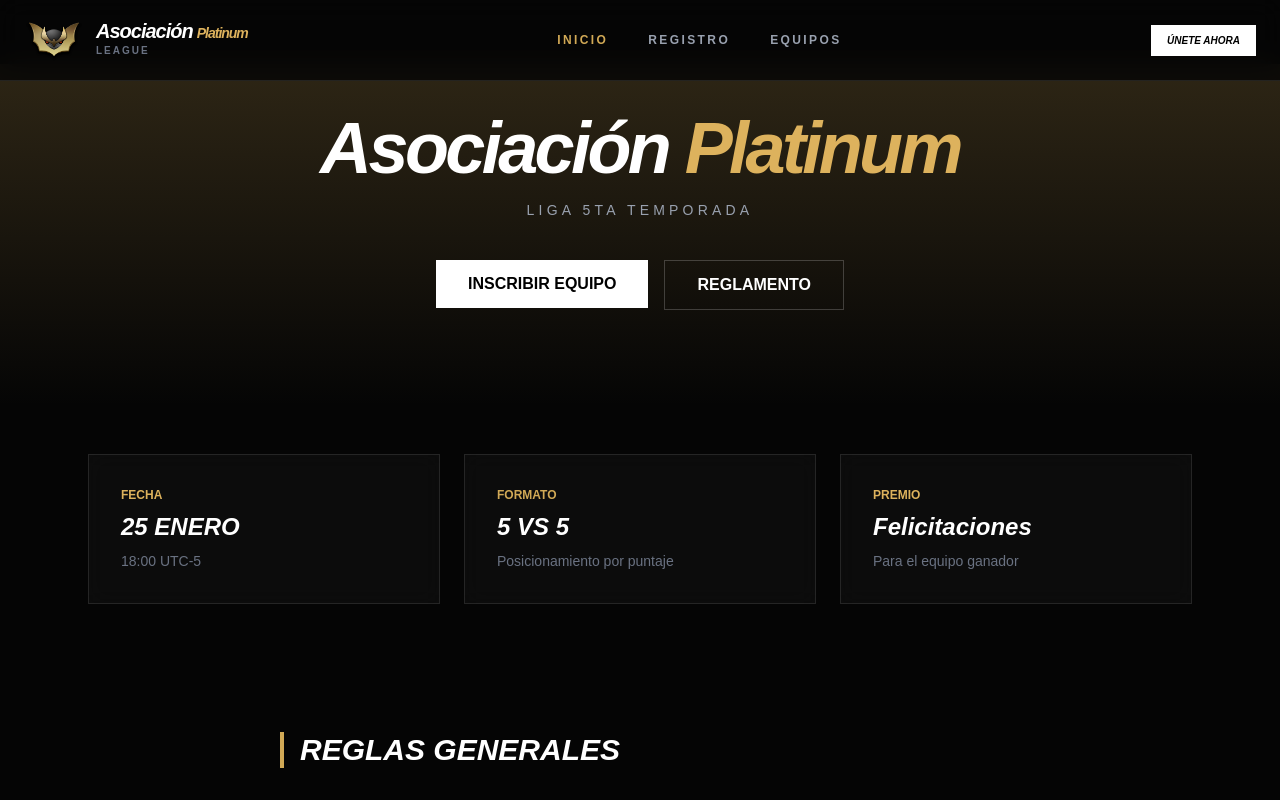
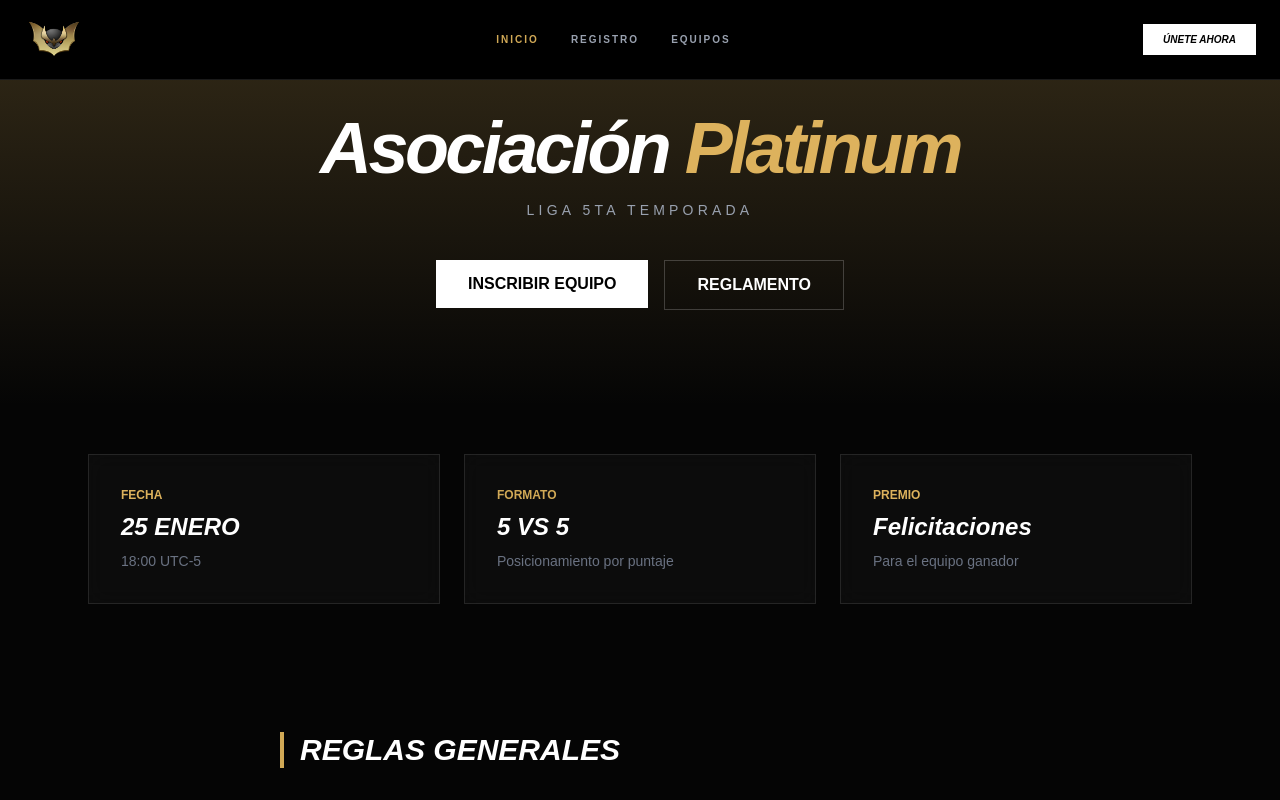
Before and after one commit to igrumi/unitetourney, a Next.js app: page / in a window 1280 px wide. Shown: the top 800 px of the page. Built offline with nearby package versions, Linux system fonts and the light colour scheme.

Commit message:
refactor: responsiveness improved for phone/pc

```diff
--- a/src/app/components/navbar.tsx
+++ b/src/app/components/navbar.tsx
@@ -1,64 +1,96 @@
 "use client";
-import Link from 'next/link';
+import { useState } from "react";
+import NextLink from 'next/link';
+import Image from 'next/image';
 import { usePathname } from 'next/navigation';
-import Image from 'next/image';
+import { Menu, X } from "lucide-react";
 
 export default function Navbar() {
+  const [isOpen, setIsOpen] = useState(false);
   const pathname = usePathname();
 
   const navLinks = [
     { name: 'INICIO', href: '/' },
     { name: 'REGISTRO', href: '/registro' },
-    { name: 'EQUIPOS', href: '/equipos' }, // Por si decides crearla luego
+    { name: 'EQUIPOS', href: '/equipos' },
   ];
 
   return (
-    <nav className="fixed top-0 w-full z-[100] bg-unite-black/80 backdrop-blur-md border-b border-white/10">
-      <div className="max-w-7xl mx-auto px-6 h-20 flex items-center justify-between">
+    <nav className="fixed top-0 w-full z-[100] bg-black border-b border-white/10 h-20">
+      <div className="max-w-7xl mx-auto px-6 h-full flex items-center justify-between">
 
-        {/* LOGO AREA */}
-        <Link href="/" className="flex items-center gap-3 group">
-
+        {/* LOGO - Z-110 para que siempre esté arriba */}
+        <NextLink href="/" className="flex items-center gap-3 z-[110]">
           <Image
-            src="/giratina.png" // Ruta relativa a la carpeta public
-            alt="Logo Platinum Unite"
-            width={60}  // Ancho en pixeles
-            height={60} // Alto en pixeles
+            src="/giratina.png"
+            alt="Logo"
+            width={60}
+            height={60}
             className="object-contain"
           />
-          <div className="flex flex-col">
-            <span className="font-black italic text-xl tracking-tighter leading-none">
-              Asociación<span className="text-unite-blue text-sm ml-1">Platinum</span>
-            </span>
-            <span className="text-[10px] text-gray-500 font-bold tracking-[0.2em] uppercase">League</span>
-          </div>
-        </Link>
+          <span className="font-black italic text-lg tracking-tighter hidden xs:block">
+            PLATINUM<span className="text-unite-blue">UNITE</span>
+          </span>
+        </NextLink>
 
-        {/* NAVEGACIÓN */}
-        <div className="hidden md:flex gap-10">
-          {navLinks.map((link) => {
-            const isActive = pathname === link.href;
-            return (
-              <Link
+        {/* NAVEGACIÓN DESKTOP (Se mantiene igual) */}
+        <div className="hidden md:flex gap-8">
+          {navLinks.map((link) => (
+            <NextLink
+              key={link.name}
+              href={link.href}
+              className={`text-[10px] font-black tracking-[0.2em] hover:text-unite-blue transition-colors ${
+                pathname === link.href ? 'text-unite-accent' : 'text-gray-400'
+              }`}
+            >
+              {link.name}
+            </NextLink>
+          ))}
+        </div>
+
+        {/* BOTÓN HAMBURGUESA - Z-110 para que no lo tape el fondo negro */}
+        <button
+          className="md:hidden text-white z-[110] p-2 bg-white/5 rounded-md"
+          onClick={() => setIsOpen(!isOpen)}
+        >
+          {isOpen ? <X size={24} /> : <Menu size={24} />}
+        </button>
+
+        {/* MENÚ MÓVIL - CORREGIDO */}
+        <div className={`
+          fixed inset-0 bg-black z-[105] flex flex-col items-center justify-center transition-all duration-300 ease-in-out
+          ${isOpen ? 'opacity-100 visible' : 'opacity-0 invisible pointer-events-none'}
+        `}>
+          {/* Contenedor de links para asegurar que Inicio aparezca */}
+          <div className="flex flex-col items-center gap-10">
+            {navLinks.map((link) => (
+              <NextLink
                 key={link.name}
                 href={link.href}
-                className={`text-xs font-black tracking-[0.2em] transition-colors hover:text-unite-blue ${
-                  isActive ? 'text-unite-accent' : 'text-gray-400'
+                onClick={() => setIsOpen(false)}
+                className={`text-4xl font-black italic tracking-tighter hover:text-unite-blue transition-colors ${
+                  pathname === link.href ? 'text-unite-accent' : 'text-white'
                 }`}
               >
                 {link.name}
-              </Link>
-            );
-          })}
+              </NextLink>
+            ))}
+
+            <NextLink href="/registro" onClick={() => setIsOpen(false)} className="mt-4">
+              <button className="bg-unite-accent text-white px-10 py-4 font-black italic shadow-[0_0_20px_rgba(212,175,55,0.3)]">
+                ÚNETE AHORA
+              </button>
+            </NextLink>
+          </div>
         </div>
 
-        {/* BOTÓN CTA RÁPIDO */}
-        <div className="flex items-center">
-           <Link href="/registro">
-              <button className="bg-white text-black text-[10px] font-black px-4 py-2 hover:bg-unite-accent hover:text-white transition uppercase italic">
-                Únete ahora
-              </button>
-           </Link>
+        {/* BOTÓN DESKTOP (Se oculta en móvil) */}
+        <div className="hidden md:block">
+          <NextLink href="/registro">
+            <button className="bg-white text-black text-[10px] font-black px-5 py-2 hover:bg-unite-blue hover:text-white transition uppercase italic">
+              Únete ahora
+            </button>
+          </NextLink>
         </div>
       </div>
     </nav>
```
